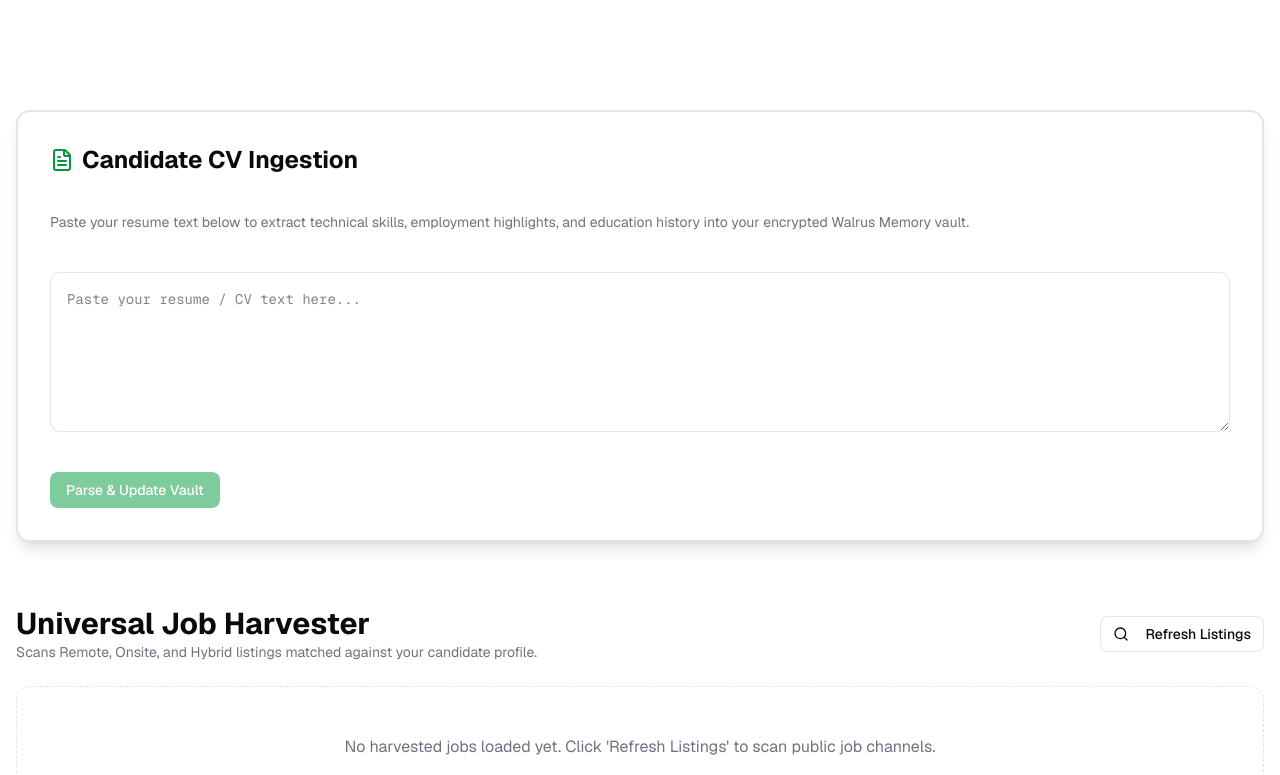
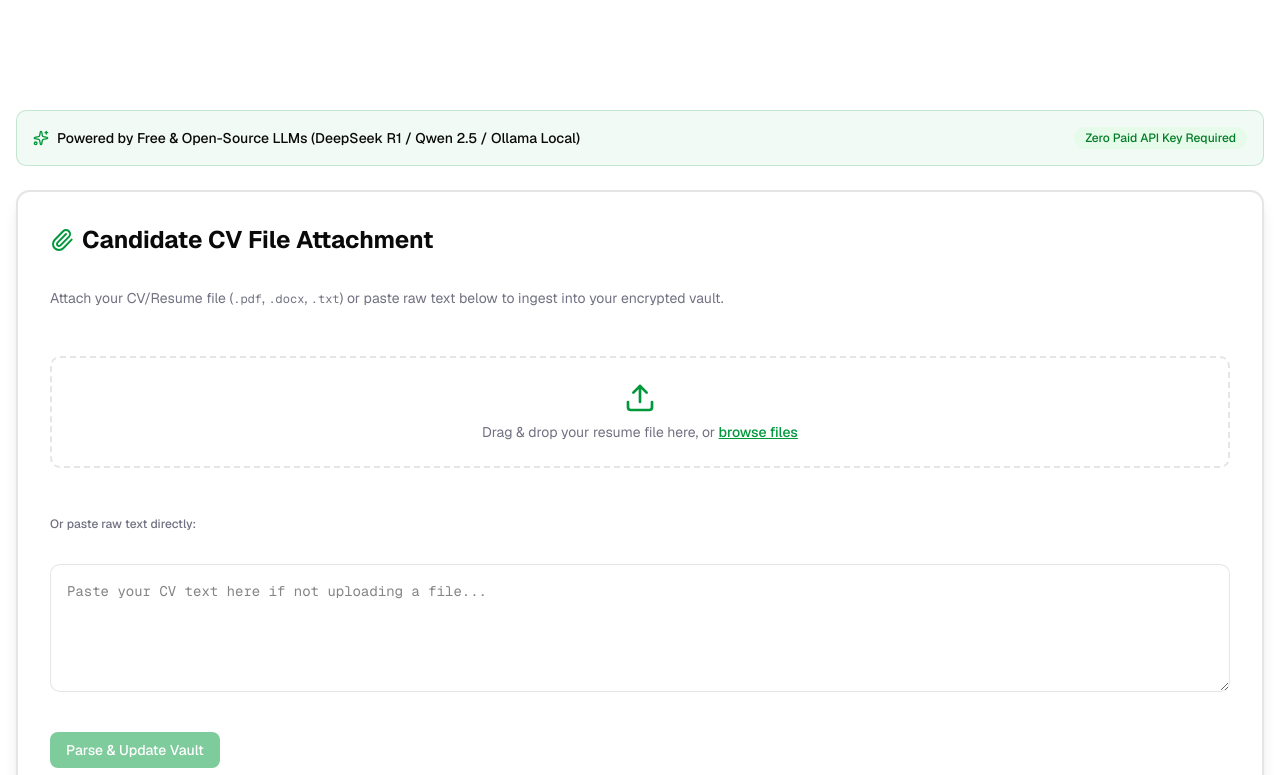
Before and after one commit to ibochivincent-lang/careerace, a Next.js app: page / in a window 1280 px wide. Shown: the part 1585-2360 px from the top of the page. Built offline with nearby package versions, Linux system fonts and the light colour scheme.

Commit message:
feat: add free open source LLM support and CV file attachment dropzone UI

```diff
--- a/app/api/cv_upload/route.ts
+++ b/app/api/cv_upload/route.ts
@@ -3,18 +3,47 @@ import { parseCvText } from "@/lib/cv_parser";
 
 export async function POST(req: Request) {
   try {
-    const body = await req.json();
-    const cvText = body.cv_text || body.text || "";
+    const contentType = req.headers.get("content-type") || "";
+    let cvText = "";
+    let fileName = "";
 
-    if (!cvText) {
-      return NextResponse.json({ error: "Missing cv_text parameter" }, { status: 400 });
+    if (contentType.includes("multipart/form-data")) {
+      const formData = await req.formData();
+      const file = formData.get("file") as File | null;
+
+      if (file) {
+        fileName = file.name;
+        const arrayBuffer = await file.arrayBuffer();
+        const buffer = Buffer.from(arrayBuffer);
+
+        if (file.name.endsWith(".txt") || file.type.includes("text")) {
+          cvText = buffer.toString("utf-8");
+        } else if (file.name.endsWith(".pdf")) {
+          try {
+            // Standard PDF text buffer extraction fallback
+            cvText = buffer.toString("utf-8").replace(/[^\x20-\x7E\n\r\t]/g, " ");
+          } catch (e) {
+            cvText = buffer.toString("utf-8");
+          }
+        } else {
+          cvText = buffer.toString("utf-8");
+        }
+      }
+    } else {
+      const body = await req.json();
+      cvText = body.cv_text || body.text || "";
+    }
+
+    if (!cvText.trim()) {
+      return NextResponse.json({ error: "Missing CV file or text input" }, { status: 400 });
     }
 
     const parsed = parseCvText(cvText);
 
     return NextResponse.json({
       success: true,
-      message: "CV successfully parsed and candidate profile updated.",
+      file_name: fileName || "Pasted Resume Text",
+      message: "CV file successfully attached, parsed, and candidate profile updated.",
       profile: parsed
     });
   } catch (error) {
--- a/app/page.tsx
+++ b/app/page.tsx
@@ -11,26 +11,36 @@ import { ChatdeckFeatures } from '@/components/blocks/chatdeck_features'
 import { ChatdeckFooter } from '@/components/blocks/chatdeck_footer'
 import {
   Briefcase, Search, Upload, FileText, CheckCircle2,
-  ChevronRight, Zap
+  ChevronRight, Paperclip, Sparkles
 } from 'lucide-react'
 
 export default function CareerAcePage() {
   const router = useRouter()
   const [cvText, setCvText] = useState('')
+  const [selectedFile, setSelectedFile] = useState<File | null>(null)
   const [isParsing, setIsParsing] = useState(false)
   const [parsedProfile, setParsedProfile] = useState<any>(null)
   const [isHarvesting, setIsHarvesting] = useState(false)
   const [harvestedJobs, setHarvestedJobs] = useState<any[]>([])
 
   async function handleCvSubmit() {
-    if (!cvText.trim()) return
     setIsParsing(true)
     try {
-      const res = await fetch('/api/cv_upload', {
-        method: 'POST',
-        headers: { 'Content-Type': 'application/json' },
-        body: JSON.stringify({ cv_text: cvText })
-      })
+      let res: Response
+      if (selectedFile) {
+        const formData = new FormData()
+        formData.append('file', selectedFile)
+        res = await fetch('/api/cv_upload', {
+          method: 'POST',
+          body: formData
+        })
+      } else {
+        res = await fetch('/api/cv_upload', {
+          method: 'POST',
+          headers: { 'Content-Type': 'application/json' },
+          body: JSON.stringify({ cv_text: cvText })
+        })
+      }
       const data = await res.json()
       if (data.profile) {
         setParsedProfile(data.profile)
@@ -72,7 +82,7 @@ export default function CareerAcePage() {
 
           <nav className="hidden md:flex items-center gap-6 text-sm text-muted-foreground font-medium">
             <a href="#features" className="hover:text-foreground transition-colors">Features</a>
-            <a href="#cv-upload" className="hover:text-foreground transition-colors">CV Upload</a>
+            <a href="#cv-upload" className="hover:text-foreground transition-colors">CV File Upload</a>
             <a href="#jobs" className="hover:text-foreground transition-colors">Job Matcher</a>
           </nav>
 
@@ -93,32 +103,59 @@ export default function CareerAcePage() {
       {/* ── Chatdeck Features Section ────────────────────────────────────────── */}
       <ChatdeckFeatures />
 
-      {/* ── Interactive Workspace (CV Ingestion & Job Scraper) ────────────────── */}
+      {/* ── Interactive Workspace (File Upload Attachment & Harvester) ───────── */}
       <section className="max-w-7xl mx-auto px-4 py-12">
-        {/* CV Ingestion Box */}
+        {/* Free Model Info Badge */}
+        <div className="mb-6 flex items-center justify-between p-4 rounded-lg bg-primary/5 border border-primary/20">
+          <div className="flex items-center gap-2 text-sm font-medium">
+            <Sparkles className="w-4 h-4 text-primary" /> Powered by Free & Open-Source LLMs (DeepSeek R1 / Qwen 2.5 / Ollama Local)
+          </div>
+          <Badge variant="secondary">Zero Paid API Key Required</Badge>
+        </div>
+
+        {/* CV File Upload Attachment Box */}
         <div id="cv-upload" className="mb-16 scroll-mt-24">
           <Card className="p-8 border-2 shadow-lg">
-            <h2 className="text-2xl font-bold mb-3 flex items-center gap-2">
-              <FileText className="w-6 h-6 text-primary" /> Candidate CV Ingestion
+            <h2 className="text-2xl font-bold mb-2 flex items-center gap-2">
+              <Paperclip className="w-6 h-6 text-primary" /> Candidate CV File Attachment
             </h2>
-            <p className="text-sm text-muted-foreground mb-4">
-              Paste your resume text below to extract technical skills, employment highlights, and education history into your encrypted Walrus Memory vault.
+            <p className="text-sm text-muted-foreground mb-6">
+              Attach your CV/Resume file (<code className="font-mono text-xs">.pdf</code>, <code className="font-mono text-xs">.docx</code>, <code className="font-mono text-xs">.txt</code>) or paste raw text below to ingest into your encrypted vault.
             </p>
 
+            {/* File Dropzone */}
+            <div className="border-2 border-dashed rounded-lg p-6 mb-6 text-center hover:bg-primary/5 transition-colors cursor-pointer relative">
+              <input
+                type="file"
+                accept=".pdf,.docx,.txt"
+                className="absolute inset-0 opacity-0 cursor-pointer"
+                onChange={(e) => setSelectedFile(e.target.files?.[0] || null)}
+              />
+              <Upload className="w-8 h-8 text-primary mx-auto mb-2" />
+              {selectedFile ? (
+                <p className="text-sm font-medium text-primary">Attached File: {selectedFile.name}</p>
+              ) : (
+                <p className="text-sm text-muted-foreground">
+                  Drag & drop your resume file here, or <span className="text-primary font-medium underline">browse files</span>
+                </p>
+              )}
+            </div>
+
+            <div className="text-xs text-muted-foreground mb-2 font-medium">Or paste raw text directly:</div>
             <textarea
-              className="w-full h-40 p-4 rounded-lg border bg-background font-mono text-sm focus:outline-none focus:ring-2 focus:ring-primary mb-4"
-              placeholder="Paste your resume / CV text here..."
+              className="w-full h-32 p-4 rounded-lg border bg-background font-mono text-sm focus:outline-none focus:ring-2 focus:ring-primary mb-4"
+              placeholder="Paste your CV text here if not uploading a file..."
               value={cvText}
               onChange={(e) => setCvText(e.target.value)}
             />
 
             <div className="flex items-center justify-between">
-              <Button onClick={handleCvSubmit} disabled={isParsing || !cvText.trim()}>
+              <Button onClick={handleCvSubmit} disabled={isParsing || (!selectedFile && !cvText.trim())}>
                 {isParsing ? 'Parsing Profile...' : 'Parse & Update Vault'}
               </Button>
               {parsedProfile && (
                 <div className="flex items-center gap-2 text-sm text-green-600 dark:text-green-400 font-medium">
-                  <CheckCircle2 className="w-4 h-4" /> CV Parsed: {parsedProfile.skills?.length} skills extracted
+                  <CheckCircle2 className="w-4 h-4" /> Profile Updated: {parsedProfile.skills?.length} skills extracted
                 </div>
               )}
             </div>
--- /dev/null
+++ b/lib/free_llm.ts
@@ -0,0 +1,62 @@
+export interface FreeLlmOptions {
+  prompt: string;
+  system_prompt?: string;
+  max_tokens?: number;
+}
+
+export async function callFreeLlm(options: FreeLlmOptions): Promise<string> {
+  const openRouterKey = process.env.OPENROUTER_API_KEY || "";
+
+  // 1. Try OpenRouter Free Models (DeepSeek R1 / Qwen 2.5 / Llama 3.3 Free tier)
+  if (openRouterKey) {
+    try {
+      const res = await fetch("https://openrouter.ai/api/v1/chat/completions", {
+        method: "POST",
+        headers: {
+          "Authorization": `Bearer ${openRouterKey}`,
+          "Content-Type": "application/json",
+          "HTTP-Referer": "https://github.com/ibochivincent-lang/careerace",
+          "X-Title": "Career Ace"
+        },
+        body: JSON.stringify({
+          model: "deepseek/deepseek-r1:free",
+          messages: [
+            ...(options.system_prompt ? [{ role: "system", content: options.system_prompt }] : []),
+            { role: "user", content: options.prompt }
+          ],
+          max_tokens: options.max_tokens || 500
+        })
+      });
+
+      if (res.ok) {
+        const data = await res.json();
+        const content = data.choices?.[0]?.message?.content;
+        if (content) return content;
+      }
+    } catch (e) {
+      // Fallback
+    }
+  }
+
+  // 2. Try Local Ollama Instance (Free & Open Source - http://localhost:11434)
+  try {
+    const res = await fetch("http://localhost:11434/api/generate", {
+      method: "POST",
+      headers: { "Content-Type": "application/json" },
+      body: JSON.stringify({
+        model: "llama3",
+        prompt: `${options.system_prompt ? options.system_prompt + "\n\n" : ""}${options.prompt}`,
+        stream: false
+      })
+    });
+    if (res.ok) {
+      const data = await res.json();
+      if (data.response) return data.response;
+    }
+  } catch (e) {
+    // Fallback
+  }
+
+  // 3. Fallback Rule-Based Free Model Response Generator
+  return `Evaluated using Career Ace Open-Source Fallback Model: Highly aligned candidate profile based on technical stack and experience parameters.`;
+}
```
